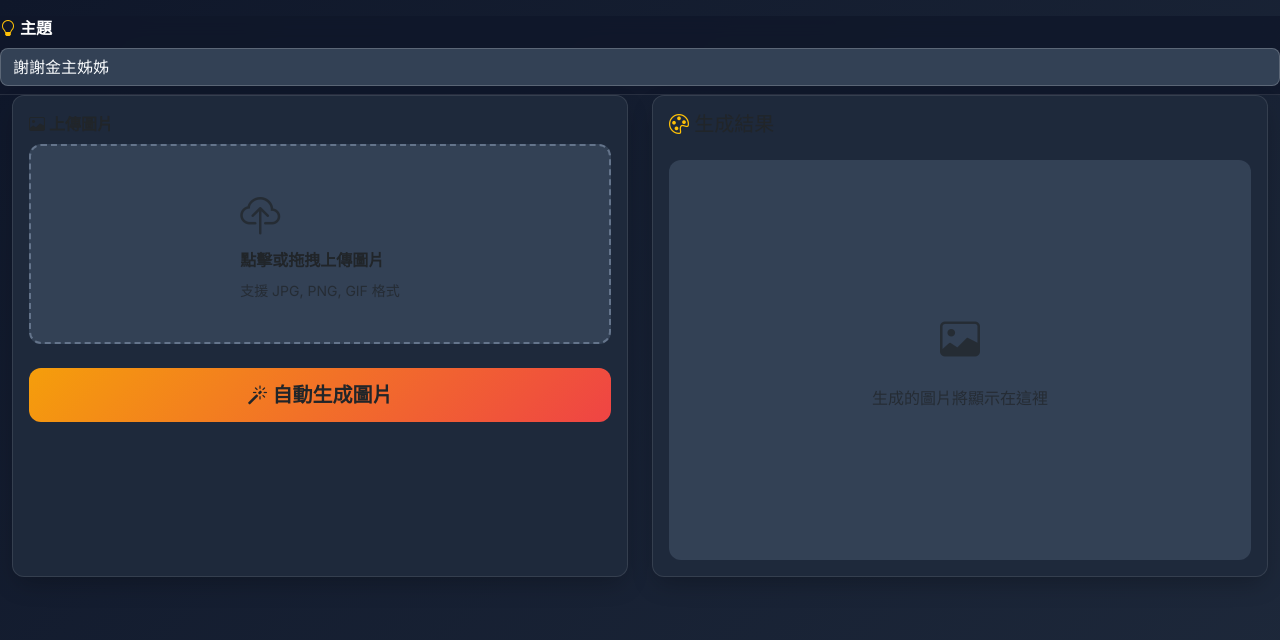
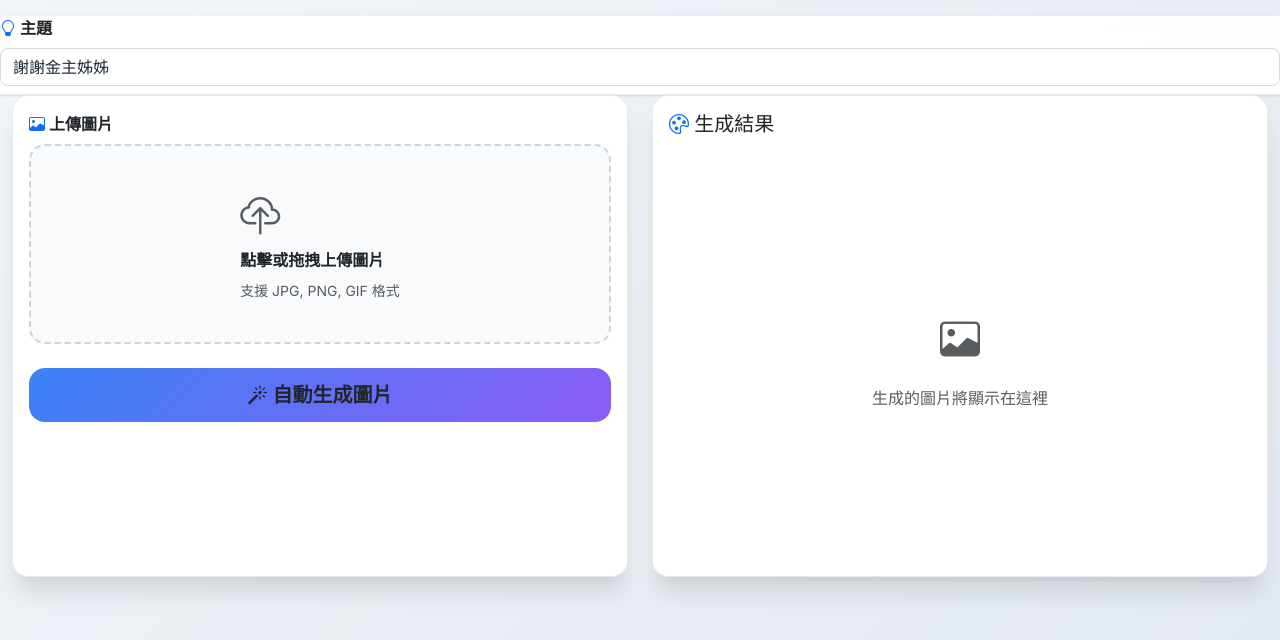
Before and after one commit to gcl858/printerAPI, a website: page banana.html in a window 1280 px wide. Drawn offline with nearby package versions, Linux system fonts and the light colour scheme.

Commit message:
Add files via upload

```diff
--- a/banana.html
+++ b/banana.html
@@ -14,28 +14,29 @@
 
     <style>
         :root {
-            --bg-primary: #0f172a;
-            --bg-secondary: #1e293b;
-            --bg-card: #334155;
-            --text-primary: #f8fafc;
-            --text-secondary: #cbd5e1;
-            --accent-primary: #f59e0b;
-            --accent-secondary: #ef4444;
-            --border-radius: 12px;
-            --shadow: 0 10px 25px -5px rgba(0, 0, 0, 0.25);
+            --bg-primary: #ffffff;
+            --bg-secondary: #f8fafc;
+            --bg-card: #ffffff;
+            --text-primary: #1e293b;
+            --text-secondary: #64748b;
+            --accent-primary: #3b82f6;
+            --accent-secondary: #8b5cf6;
+            --border-radius: 16px;
+            --shadow: 0 20px 25px -5px rgba(0, 0, 0, 0.1), 0 10px 10px -5px rgba(0, 0, 0, 0.04);
         }
 
         body {
             font-family: 'Inter', sans-serif;
-            background: linear-gradient(135deg, var(--bg-primary) 0%, #1e293b 100%);
+            background: linear-gradient(135deg, #f1f5f9 0%, #e2e8f0 100%);
             color: var(--text-primary);
             min-height: 100vh;
         }
 
         .main-header {
-            background: rgba(15, 23, 42, 0.8);
-            backdrop-filter: blur(10px);
-            border-bottom: 1px solid rgba(255, 255, 255, 0.1);
+            background: rgba(255, 255, 255, 0.95);
+            backdrop-filter: blur(20px);
+            border-bottom: 1px solid rgba(0, 0, 0, 0.08);
+            box-shadow: 0 1px 3px 0 rgba(0, 0, 0, 0.1);
         }
 
         .title-gradient {
@@ -47,17 +48,17 @@
         }
 
         .card-custom {
-            background: var(--bg-secondary);
-            border: 1px solid rgba(255, 255, 255, 0.1);
+            background: var(--bg-card);
+            border: 1px solid rgba(0, 0, 0, 0.08);
             border-radius: var(--border-radius);
             box-shadow: var(--shadow);
-            backdrop-filter: blur(10px);
+            backdrop-filter: blur(20px);
         }
 
         .upload-zone {
-            border: 2px dashed #64748b;
+            border: 2px dashed #cbd5e1;
             border-radius: var(--border-radius);
-            background: var(--bg-card);
+            background: var(--bg-secondary);
             transition: all 0.3s ease;
             cursor: pointer;
             min-height: 200px;
@@ -66,7 +67,7 @@
         .upload-zone:hover,
         .upload-zone.drag-over {
             border-color: var(--accent-primary);
-            background: rgba(245, 158, 11, 0.1);
+            background: rgba(59, 130, 246, 0.05);
         }
 
         .btn-generate {
@@ -82,7 +83,7 @@
 
         .btn-generate:hover {
             transform: translateY(-2px);
-            box-shadow: 0 15px 35px rgba(245, 158, 11, 0.3);
+            box-shadow: 0 15px 35px rgba(59, 130, 246, 0.3);
         }
 
         .btn-generate:disabled {
@@ -99,7 +100,7 @@
 
         .result-container img {
             border-radius: var(--border-radius);
-            box-shadow: 0 8px 32px rgba(0, 0, 0, 0.3);
+            box-shadow: 0 8px 32px rgba(0, 0, 0, 0.1);
         }
 
         .spinner-border-custom {
@@ -118,13 +119,13 @@
             max-width: 100%;
             max-height: 150px;
             border-radius: 8px;
-            box-shadow: 0 4px 16px rgba(0, 0, 0, 0.2);
+            box-shadow: 0 4px 16px rgba(0, 0, 0, 0.1);
         }
 
         .form-control,
         .form-select {
             background: var(--bg-card);
-            border: 1px solid rgba(255, 255, 255, 0.2);
+            border: 1px solid rgba(0, 0, 0, 0.15);
             color: var(--text-primary);
             border-radius: 8px;
         }
@@ -134,7 +135,7 @@
             background: var(--bg-card);
             border-color: var(--accent-primary);
             color: var(--text-primary);
-            box-shadow: 0 0 0 0.2rem rgba(245, 158, 11, 0.25);
+            box-shadow: 0 0 0 0.2rem rgba(59, 130, 246, 0.25);
         }
 
         .form-control::placeholder {
@@ -143,7 +144,7 @@
 
         .progress-custom {
             height: 6px;
-            background: rgba(255, 255, 255, 0.1);
+            background: rgba(0, 0, 0, 0.1);
             border-radius: 3px;
         }
 
@@ -166,8 +167,8 @@
             <div class="row mt-3">
                 <div class="col">
                     <div class="mb-2">
-                        <label for="theme-input" class="form-label fw-semibold text-white">
-                            <i class="bi bi-lightbulb text-warning"></i> 主題
+                        <label for="theme-input" class="form-label fw-semibold text-dark">
+                            <i class="bi bi-lightbulb text-primary"></i> 主題
                         </label>
                         <input type="text" class="form-control" id="theme-input"
                                placeholder="請輸入主題..."
@@ -193,7 +194,7 @@
                         <!-- Upload Section -->
                         <div class="mb-4">
                             <label class="form-label fw-semibold">
-                                <i class="bi bi-image"></i> 上傳圖片
+                                <i class="bi bi-image text-primary"></i> 上傳圖片
                             </label>
                             <div class="upload-zone d-flex flex-column justify-content-center align-items-center p-4" id="upload-zone">
                                 <input type="file" id="image-upload" accept="image/*" class="d-none">
@@ -235,7 +236,7 @@
                 <div class="card card-custom h-100">
                     <div class="card-body">
                         <h5 class="card-title mb-4">
-                            <i class="bi bi-palette text-warning"></i>
+                            <i class="bi bi-palette text-primary"></i>
                             生成結果
                         </h5>
 
```
